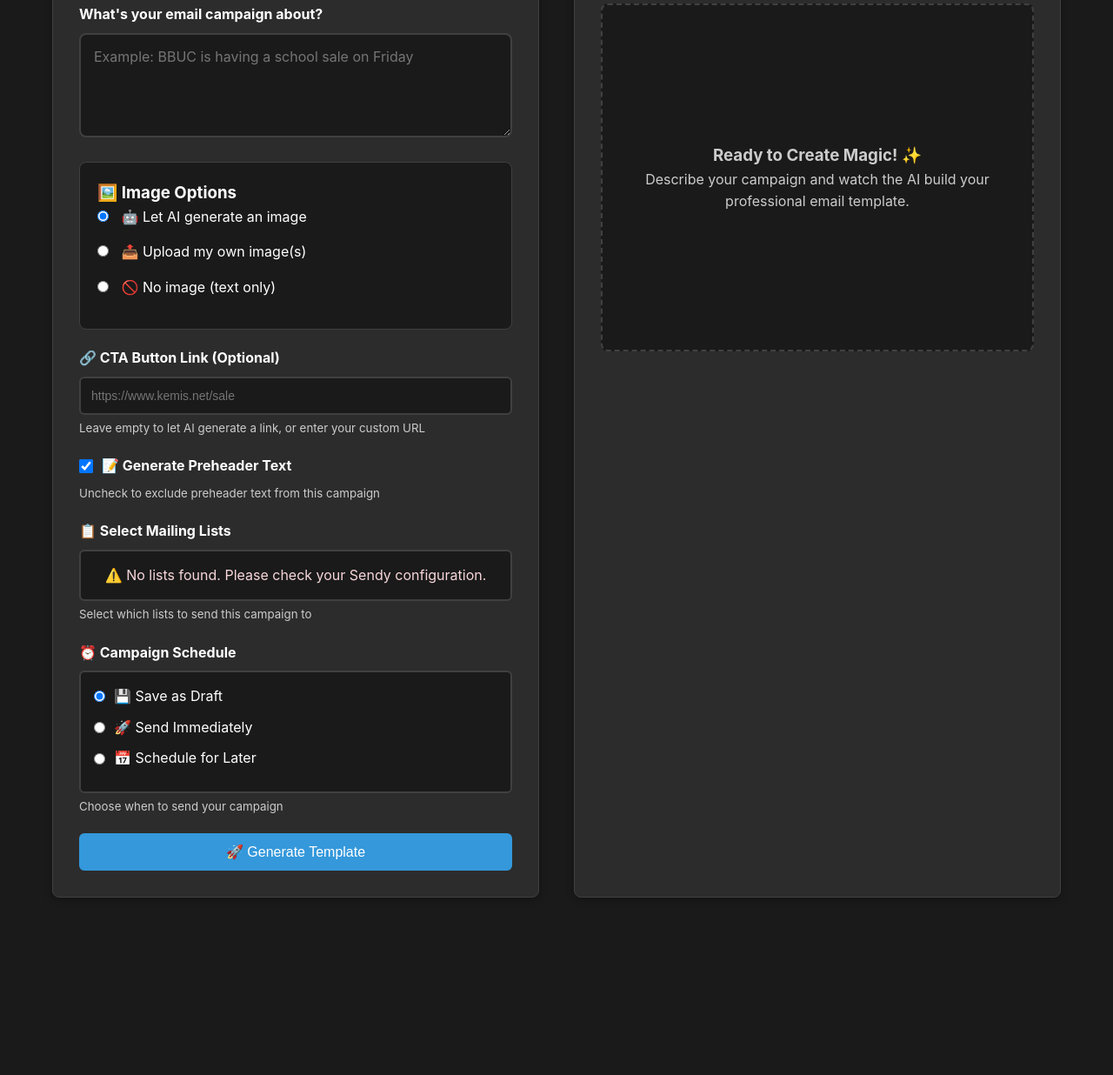
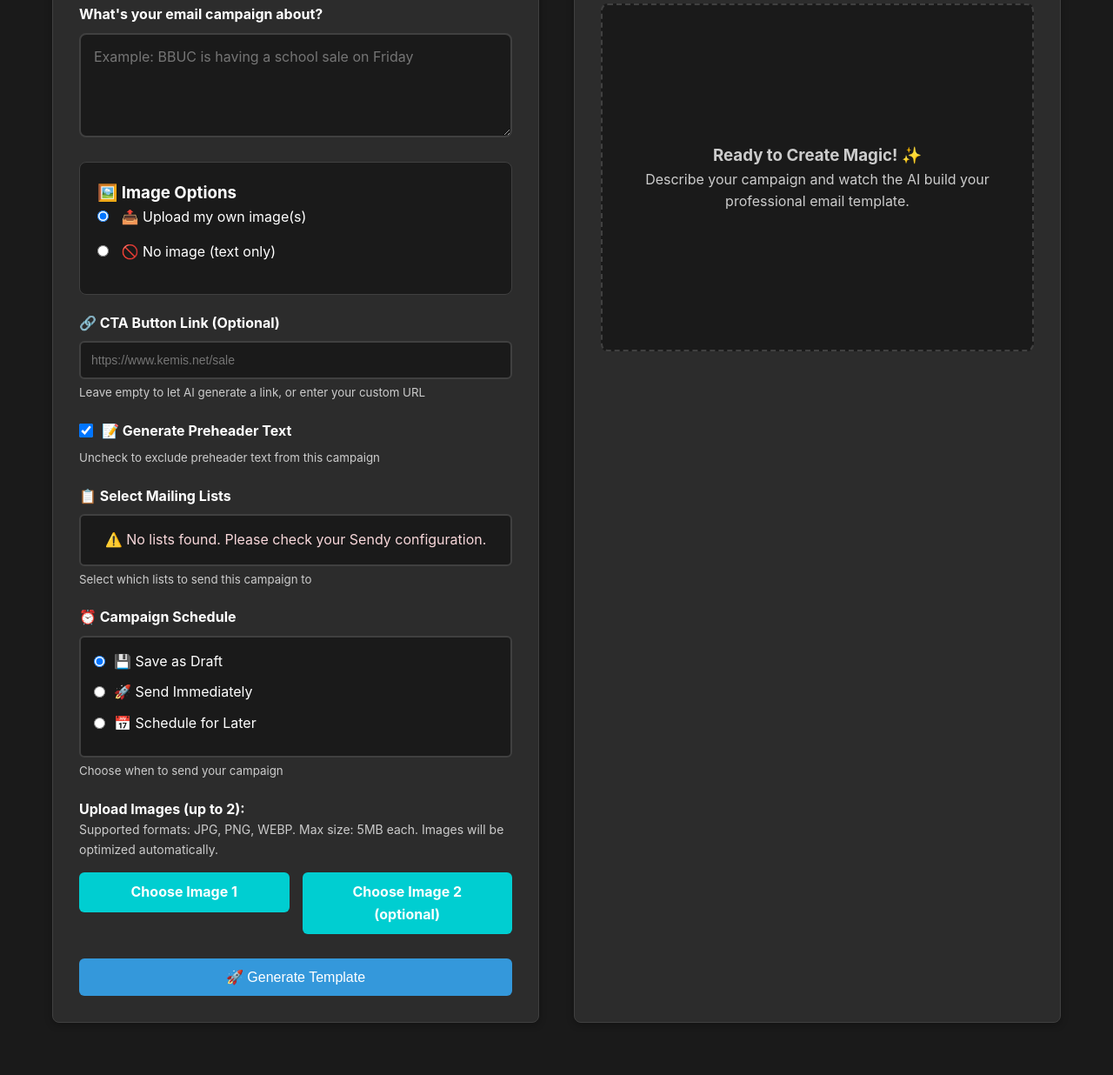
Before and after one commit to salutethegenius/kemis-studio-stable, a Flask app: page / in a window 1280 px wide. Shown: the part 295-1531 px from the top of the page at 87% size. Before the commit the page ends 1327 px from the top, so only its background shows below. Run offline with Flask 3, Linux system fonts and the light colour scheme; parts of the project's set-up code (start-up, migrations or seed data) failed here and were passed over; some libraries are stand-ins or nearby versions.

Commit message:
Remove AI image option, fix CTA dark mode background, show upload section by default

```diff
--- a/templates/index.html
+++ b/templates/index.html
@@ -500,11 +500,7 @@
                     <div class="image-options">
                         <h3>🖼️ Image Options</h3>
                         <div class="image-option">
-                            <input type="radio" id="ai-generate" name="imageOption" value="ai" checked>
-                            <label for="ai-generate">🤖 Let AI generate an image</label>
-                        </div>
-                        <div class="image-option">
-                            <input type="radio" id="upload-image" name="imageOption" value="upload">
+                            <input type="radio" id="upload-image" name="imageOption" value="upload" checked>
                             <label for="upload-image">📤 Upload my own image(s)</label>
                         </div>
                         <div class="image-option">
@@ -617,7 +613,7 @@
                         </small>
                     </div>
 
-                    <div id="uploadSection" style="display: none;">
+                    <div id="uploadSection" style="display: block;">
                         <div class="form-group">
                             <h4>Upload Images (up to 2):</h4>
                             <p style="color: #cccccc; font-size: 14px; margin-bottom: 15px;">
```
Also changed, not shown: template_generator.py (+3 -3 lines).
